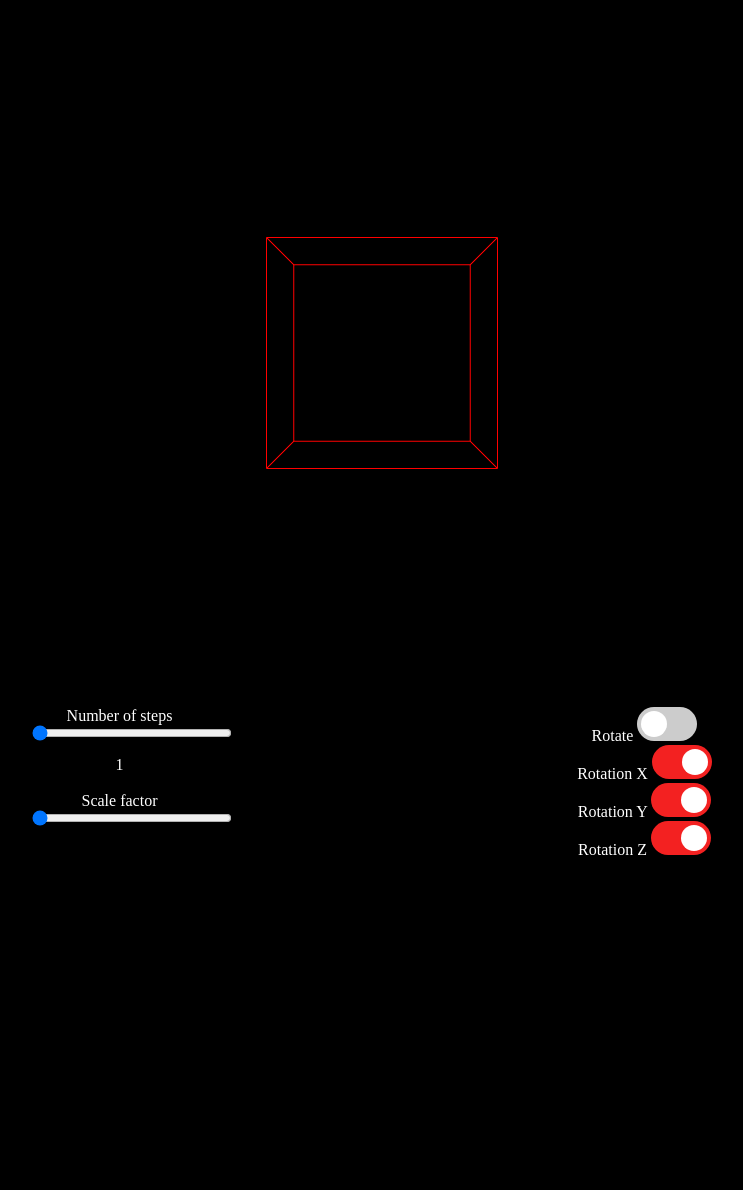
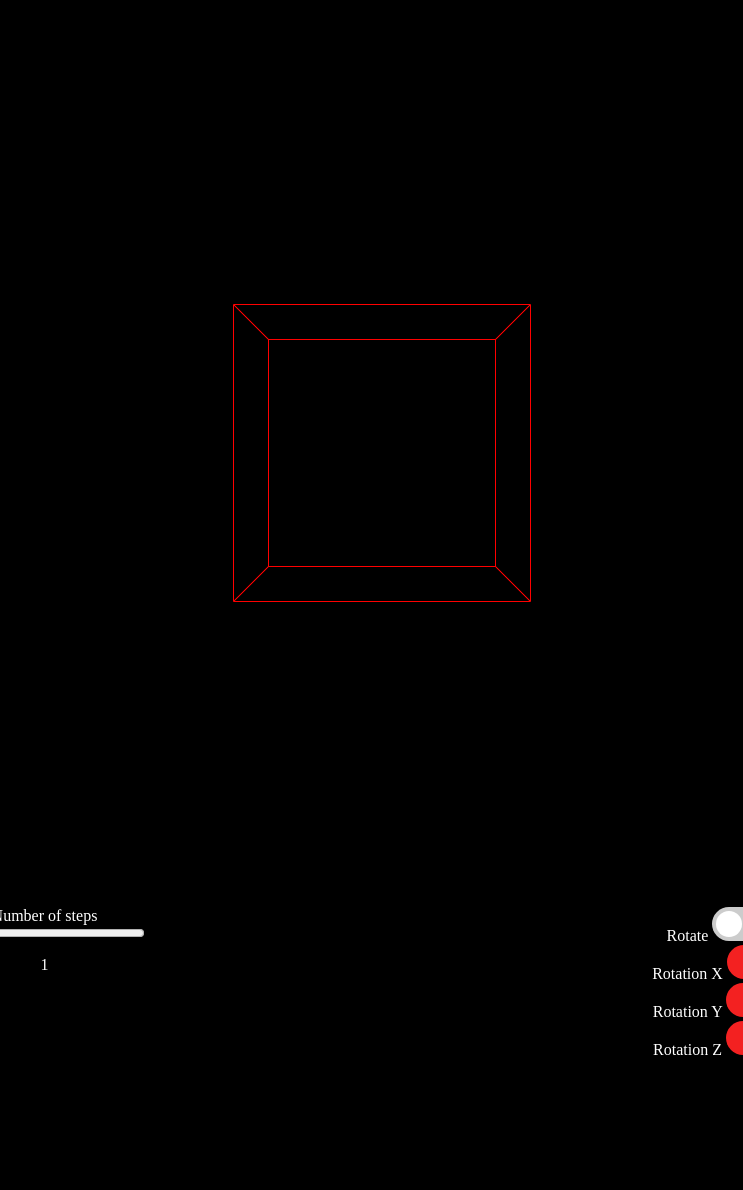
Before and after one commit to cedrichansen/csc470, a plain HTML site: page csc470hw04/index.html in a window 1280 px wide. Shown: the part 35-1225 px from the top of the page, without its empty margins (258-1001 px from the left). Before the commit the page ends 1042 px from the top, so only its background shows below. Drawn offline with Linux system fonts and the light colour scheme.

Commit message:
removed slider, all done for demo! :)

```diff
--- a/csc470hw04/index.html
+++ b/csc470hw04/index.html
@@ -136,7 +136,6 @@ void main(){
       padding: 10px;
       text-align: center;
       background-color: black;
-      overflow:hidden; //remove this if scroll is needed
     }
 
     html {
@@ -181,7 +180,7 @@ void main(){
 <body>
   <br>
   <div>
-    <canvas id="gl-canvas" width="700" height="700">
+    <canvas id="gl-canvas" width="900" height="900">
       Oops ... your browser doesn't support the HTML5 canvas element
     </canvas>
 
@@ -194,10 +193,7 @@ void main(){
         <font color="white"><output></output></font>
       </div>
     <br>
-      <div>
-          <label><font color="white">Scale factor</font></label>
-          <input type="range" min="0" max="10" value="0" id = "scaleSlider">
-        </div>
+
  </div>
 
 <div id="rightbox">  <div>
--- a/csc470hw04/triangle.js
+++ b/csc470hw04/triangle.js
@@ -108,13 +108,6 @@ window.onload = function init() {
     elem.addEventListener('click', function (event) {
         changeRotationDirection();
     }, false);
-
-    var scaleFactorSlider = document.getElementById("scaleSlider");
-    scaleFactorSlider.addEventListener('change', function (event) {
-        scaleFactor = scaleFactorSlider.value * 0.1;
-        gl.uniform1f(gl.getUniformLocation(program, "scaleFactor"), scaleFactor);
-        render();
-    })
 
     //following 3 event listeners are for toggle switches.
     //When pressed, the rotation speed changes accordingly
```
